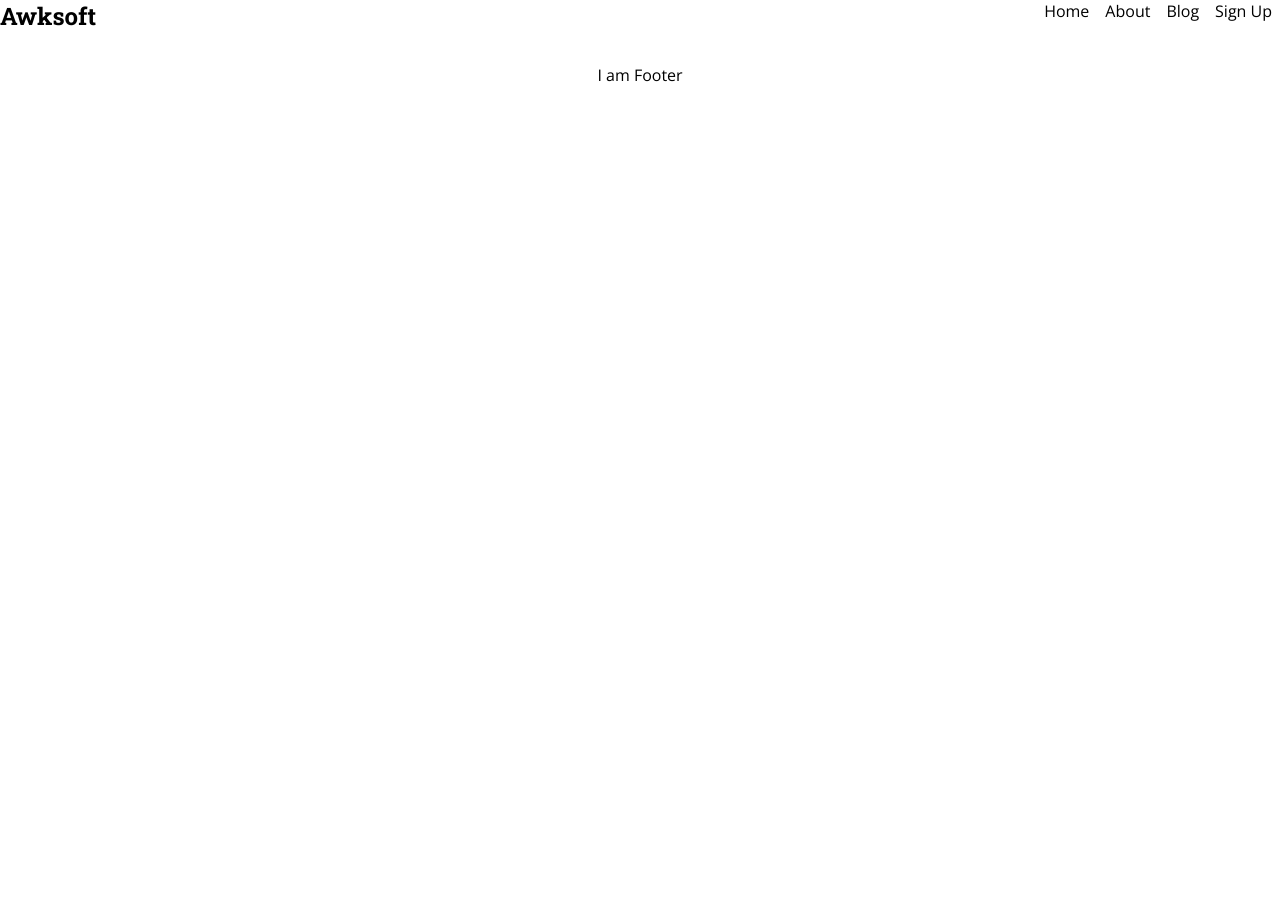
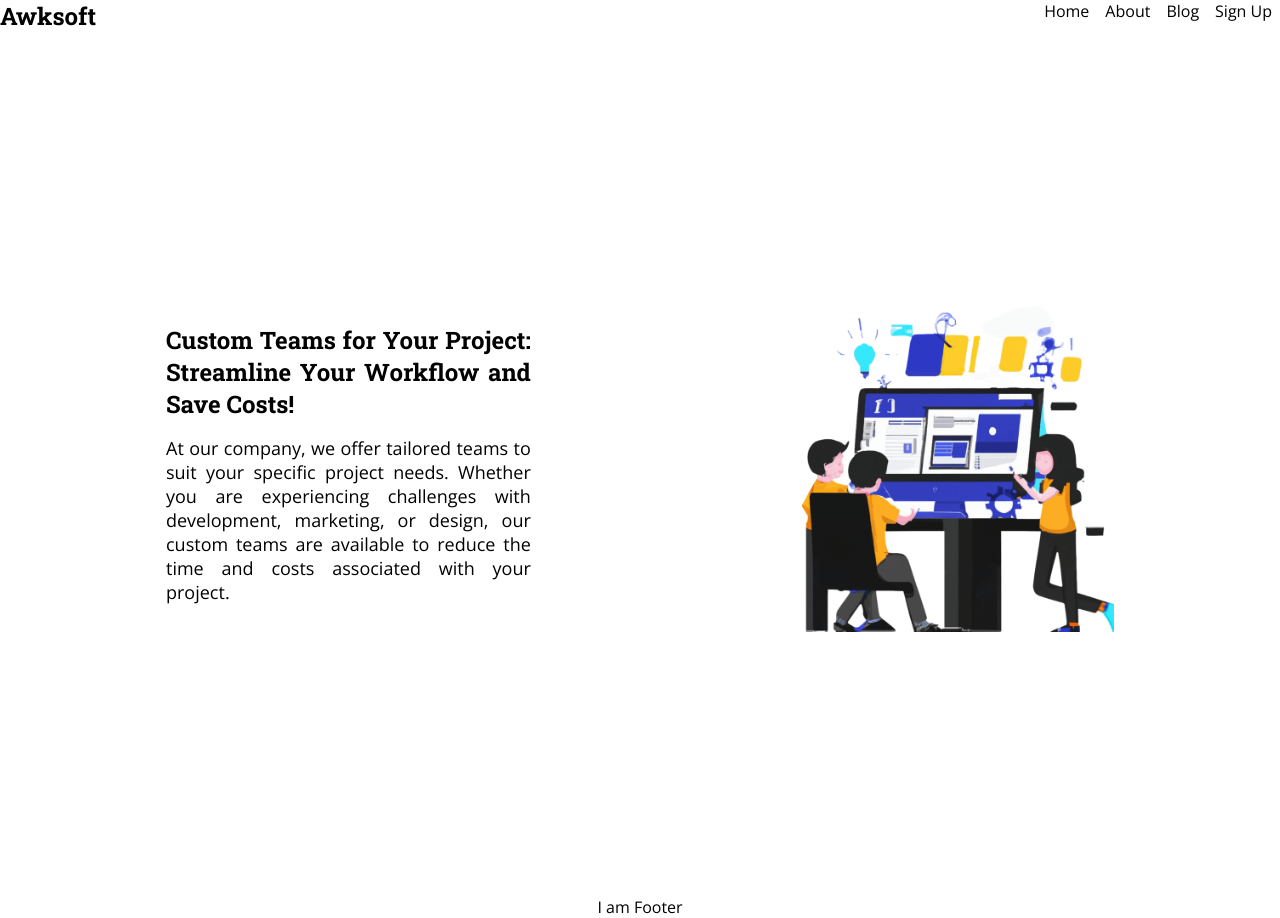
Before and after one commit to muhammad-awais-mumtaz/awksoft, a Next.js app: page / in a window 1280 px wide. Before the commit the page ends 800 px from the top, so only its background shows below. Built offline with nearby package versions, Linux system fonts and the light colour scheme.

Commit message:
added hero section in home page

```diff
--- /dev/null
+++ b/components/hero/hero.module.css
@@ -0,0 +1,23 @@
+.main {
+  height: 100vh;
+  display: flex;
+  justify-content: center;
+  align-items: center;
+}
+
+.details {
+  width: 50%;
+}
+
+.details h1 {
+  width: 60%;
+  margin-bottom: 1rem;
+  font-size: 1.5em;
+  text-align: justify;
+}
+
+.details p {
+  width: 60%;
+  font-size: large;
+  text-align: justify;
+}
--- /dev/null
+++ b/components/hero/hero.tsx
@@ -0,0 +1,34 @@
+import styles from "./hero.module.css";
+
+import Image from "next/image";
+
+export default function Hero() {
+  return (
+    <>
+      <div className={styles.main}>
+        <section className={styles.details}>
+          <h1>
+            Custom Teams for Your Project: Streamline Your Workflow and Save
+            Costs!
+          </h1>
+          <p>
+            At our company, we offer tailored teams to suit your specific
+            project needs. Whether you are experiencing challenges with
+            development, marketing, or design, our custom teams are available to
+            reduce the time and costs associated with your project.
+          </p>
+        </section>
+        <section className={styles.illustration}>
+          <div>
+            <Image
+              src="/hero/img.png"
+              alt="My Image"
+              width={340}
+              height={340}
+            />
+          </div>
+        </section>
+      </div>
+    </>
+  );
+}
--- a/src/app/page.tsx
+++ b/src/app/page.tsx
@@ -1,5 +1,10 @@
 import styles from "./page.module.css";
+import Hero from "../../components/hero/hero";
 
 export default function Home() {
-  return <main className={styles.main}></main>;
+  return (
+    <main className={styles.main}>
+      <Hero />
+    </main>
+  );
 }
```
Also changed, not shown: public/hero/img.png (added).
